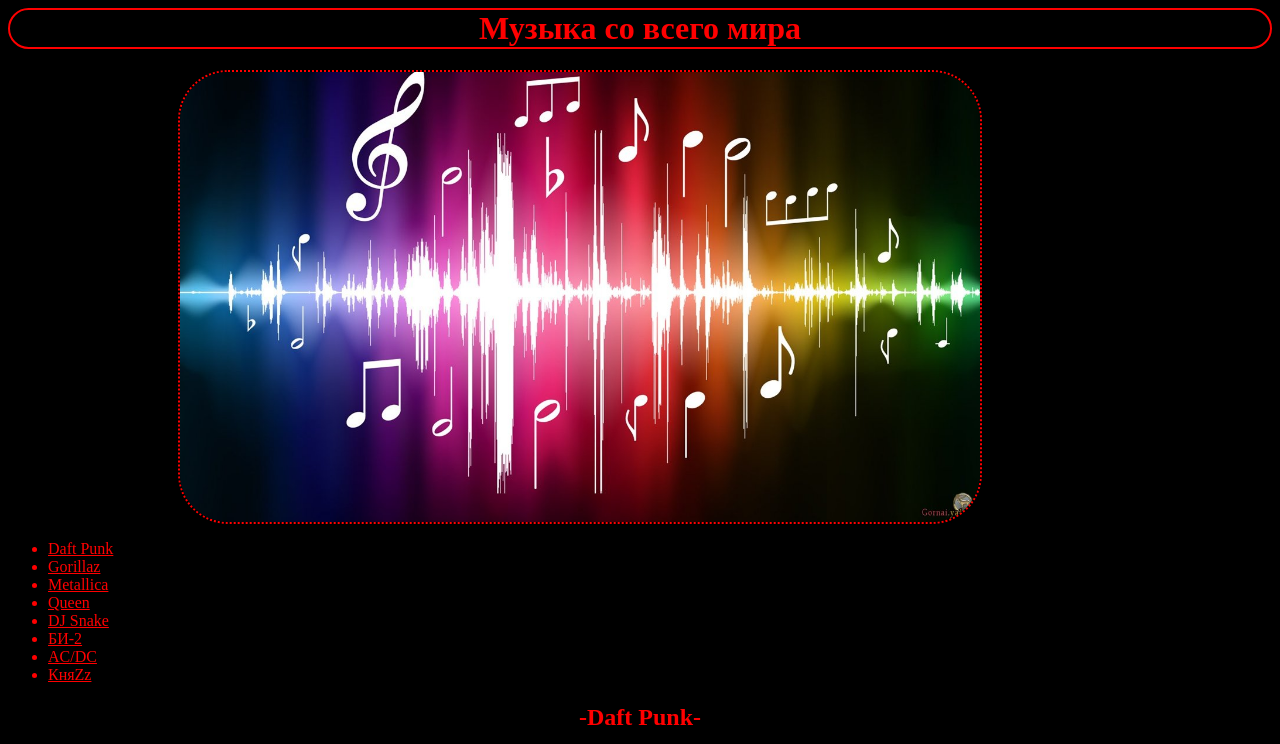
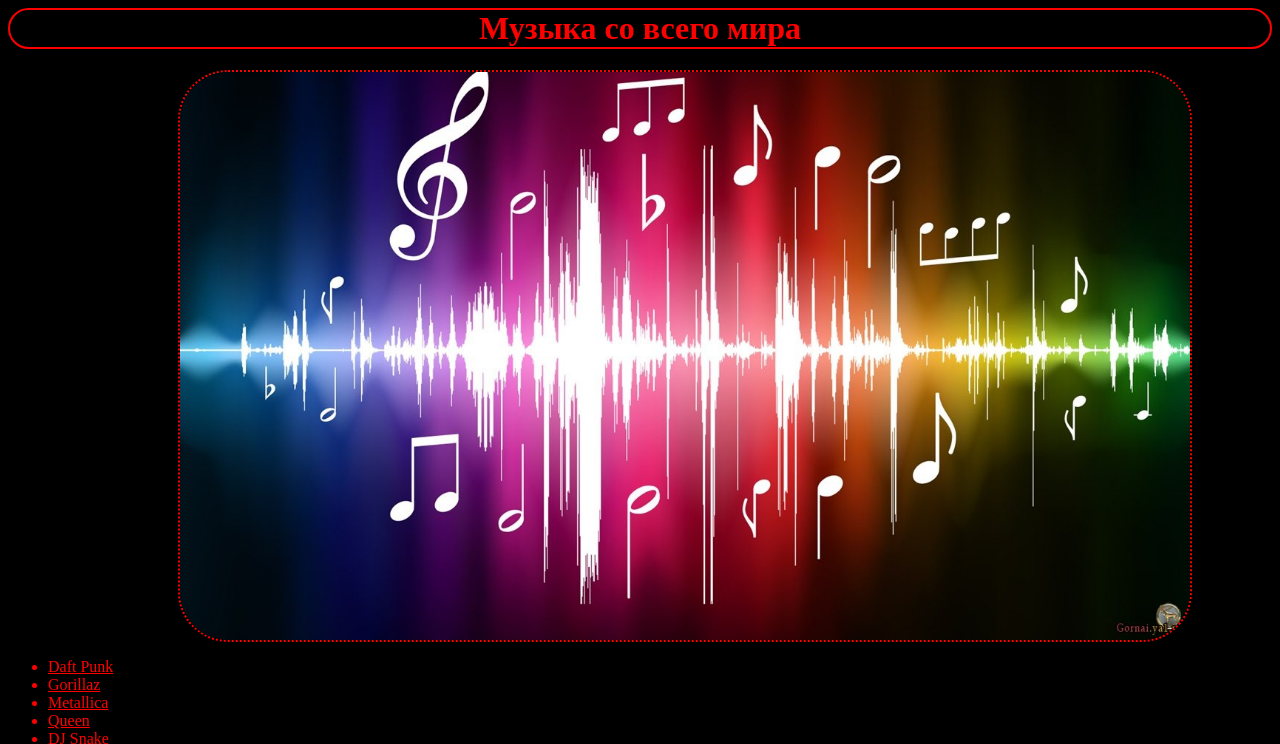
Before and after one commit to LizaGun/MUSIC, a plain HTML site: page index.html in a window 1280 px wide. Shown: the top 744 px of the page. Drawn offline with Linux system fonts and the light colour scheme.

Commit message:
Update style.css

```diff
--- a/style.css
+++ b/style.css
@@ -1,5 +1,5 @@
 img{
-    width: 800px;
+    width: 1010px;
     border-radius: 50px;
     border: 2px dotted red;
     margin-left: 170px;
```
